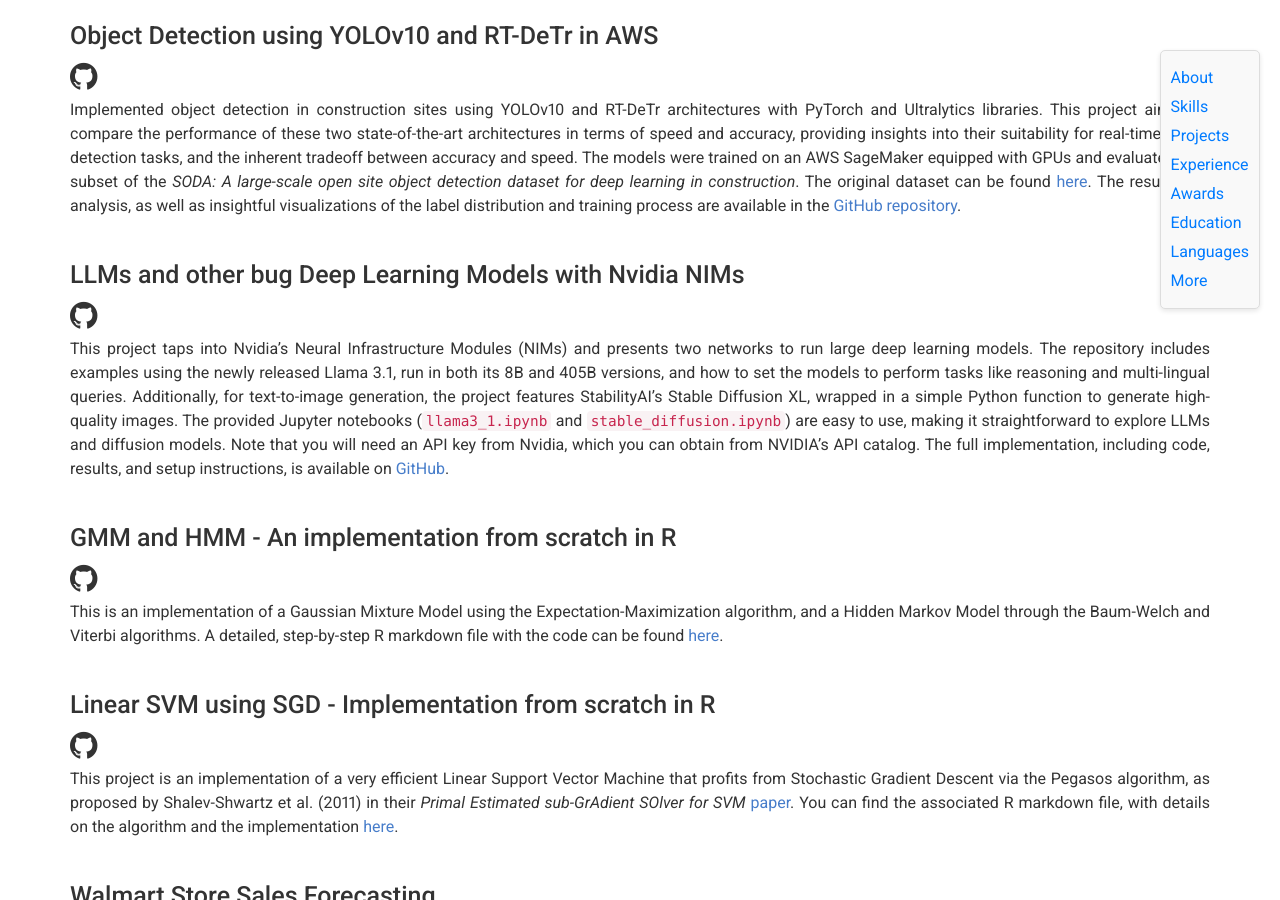
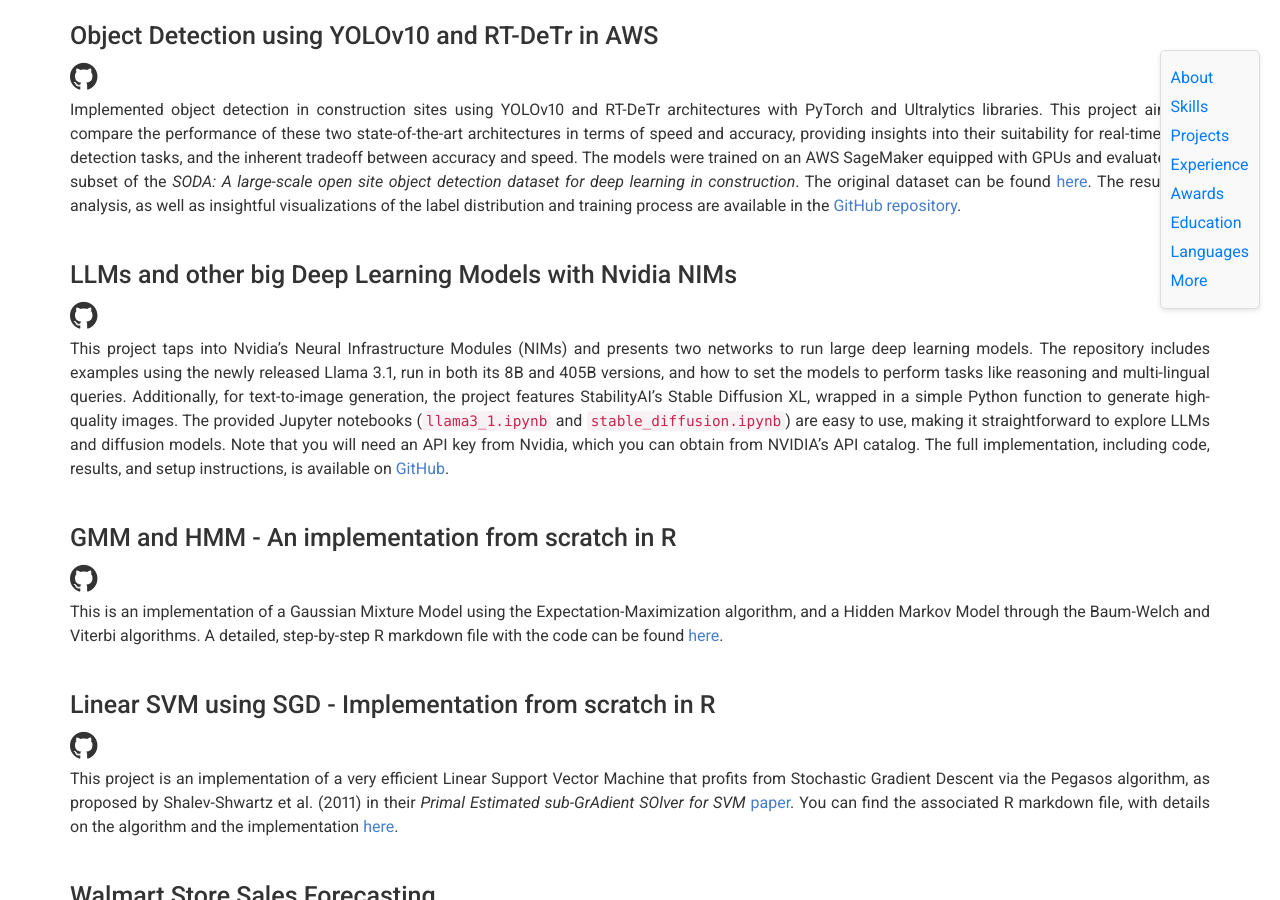
Before and after one commit to fsaudm/fsaudm.github.io, a Jekyll site: the page built from index.md, in a window 1280 px wide and 900 px high, scrolled down 2456 px. Built offline with Jekyll 4.4.1, drawn with Linux system fonts in a browser that asks for light colours.

Commit message:
small typo

```diff
--- a/_data/projects.yml
+++ b/_data/projects.yml
@@ -5,7 +5,7 @@
   description: |
     Implemented object detection in construction sites using YOLOv10 and RT-DeTr architectures with PyTorch and Ultralytics libraries. This project aimed to compare the performance of these two state-of-the-art architectures in terms of speed and accuracy, providing insights into their suitability for real-time object detection tasks, and the inherent tradeoff between accuracy and speed. The models were trained on an AWS SageMaker equipped with GPUs and evaluated on a subset of the *SODA: A large-scale open site object detection dataset for deep learning in construction*. The original dataset can be found [here](https://www.sciencedirect.com/science/article/abs/pii/S0926580522003727). The results and analysis, as well as insightful visualizations of the label distribution and training process are available in the [GitHub repository](https://github.com/fsaudm/YOLOv10_RT-DeTr_in_AWS).
 
-- name: LLMs and other bug Deep Learning Models with Nvidia NIMs
+- name: LLMs and other big Deep Learning Models with Nvidia NIMs
   github: fsaudm/Nvidia-nims
   description: |
     This project taps into Nvidia's Neural Infrastructure Modules (NIMs) and presents two networks to run large deep learning models. The repository includes examples using the newly released Llama 3.1, run in both its 8B and 405B versions, and how to set the models to perform tasks like reasoning and multi-lingual queries. Additionally, for text-to-image generation, the project features StabilityAI's Stable Diffusion XL, wrapped in a simple Python function to generate high-quality images. The provided Jupyter notebooks (`llama3_1.ipynb` and `stable_diffusion.ipynb`) are easy to use, making it straightforward to explore LLMs and diffusion models. Note that you will need an API key from Nvidia, which you can obtain from NVIDIA's API catalog. The full implementation, including code, results, and setup instructions, is available on [GitHub](https://github.com/fsaudm/Nvidia-nims).
```
